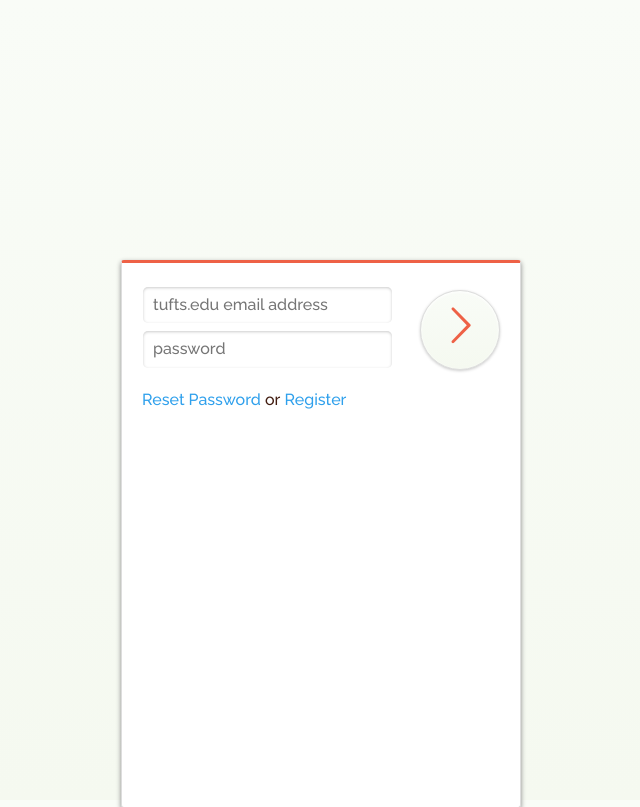
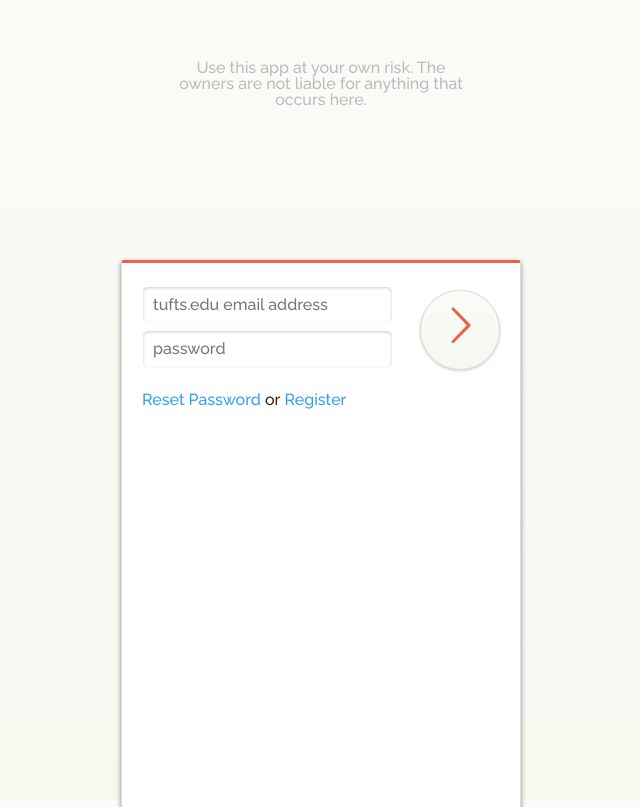
Before and after one commit to TylerLubeck/JumboSmash, a Django app: page / in a window 1280 px wide. Shown: the top 807 px of the page, without its empty margins (319-959 px from the left). Run offline with Django 3.2, Linux system fonts and the light colour scheme; some libraries are stand-ins or nearby versions.

Commit message:
added disclaimer

```diff
--- a/smashers/static/smashers/sass/screen.scss
+++ b/smashers/static/smashers/sass/screen.scss
@@ -511,3 +511,8 @@ img#output {
         display: none;
     }
 }
+
+.disclaimer {
+    color: #bbb;
+    margin-top: 60px;
+}
--- a/smashers/static/smashers/stylesheets/screen.css
+++ b/smashers/static/smashers/stylesheets/screen.css
@@ -1510,3 +1510,9 @@ img#output {
 .choice-button.button-regular:before {
   display: none;
 }
+
+/* line 515, ../sass/screen.scss */
+.disclaimer {
+  color: #bbb;
+  margin-top: 60px;
+}
--- a/smashers/templates/base.html
+++ b/smashers/templates/base.html
@@ -84,6 +84,7 @@
         {% endblock %}
 
         {% include 'templates.html' %}
+        <p class="wrapper center disclaimer">Use this app at your own risk. The owners are not liable for anything that occurs here.</p>
         <script src="{% static 'smashers/scripts/swingfull.js' %}"></script>
         <script src="{% static 'smashers/scripts/require.min.js' %}" data-main="app"></script>
     </body>
```
Also changed, not shown: smashers/static/smashers/scripts/coreUI.js (+11 -15 lines).
